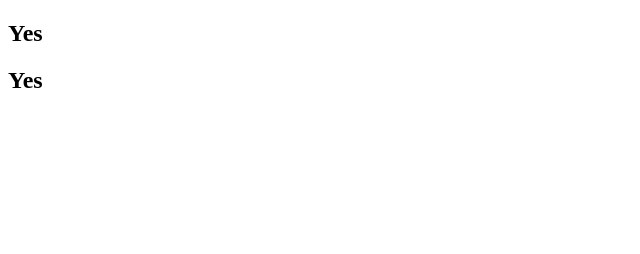
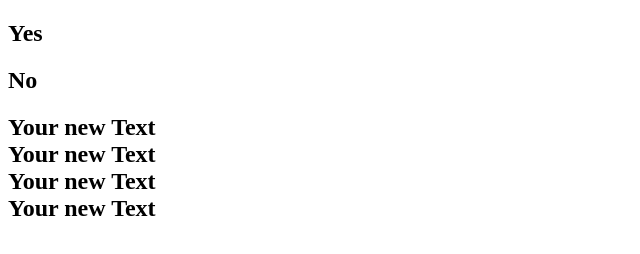
Before and after one commit to hoodaddeveloper/Git-Remote-Control, a plain HTML site: page JavaScript-Sandbox/Persian-Tutorials/persianTutorial-3.html in a window 1280 px wide. Shown: the whole page, without its empty margins (0-640 px from the left). Drawn offline with Linux system fonts and the light colour scheme.

Commit message:
add a line break

```diff
--- a/JavaScript-Sandbox/Persian-Tutorials/persianTutorial-3.html
+++ b/JavaScript-Sandbox/Persian-Tutorials/persianTutorial-3.html
@@ -11,10 +11,12 @@
 <body>
   <h2 id="hoodad1"></h2>
   <h2 id="hoodad2"></h2>
+  <h2 id="hoodad3"></h2>
   <script>
-    let str = "Your new Text"; // Change the text to "Your new Text"
+    let str = "Your new Text " + "<br>"; // Change the text to "Your new Text" and add a line break
     document.querySelector("#hoodad1").innerHTML = str.startsWith("Your") ? "Yes" : "No"; // Check if the text starts with "Your"
     document.querySelector("#hoodad2").innerHTML = str.endsWith("Text") ? "Yes" : "No"; // Check if the text ends with "text"
+    document.querySelector("#hoodad3").innerHTML = str.repeat(4); // Repeat the text 4 times
   </script>
 </body>
 
```
